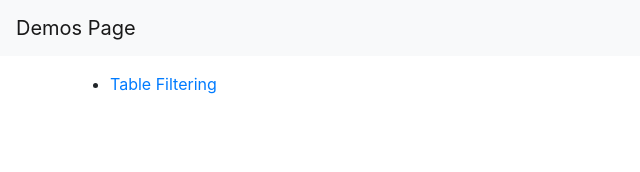
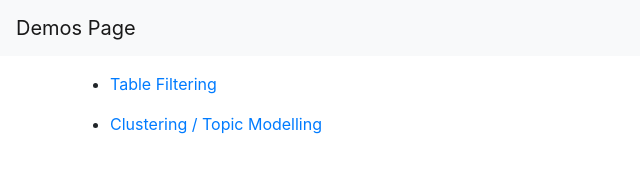
Before and after one commit to NAnnamalai/NAnnamalai.github.io, a plain HTML site: page index.html in a window 1280 px wide. Shown: the whole page, without its empty margins (0-640 px from the left). Drawn offline with nearby package versions, Linux system fonts and the light colour scheme.

Commit message:
ENH: updated new demos

```diff
--- a/index.html
+++ b/index.html
@@ -15,6 +15,7 @@
       <div class="row">
         <ul>
           <li class="mt-3"> <a href="dynamic_tables" > Table Filtering </a> </li>
+          <li class="mt-3"> <a href="cluster_topic_model" > Clustering / Topic Modelling </a> </li>
         </ul>
       </div>
     </div>
```
